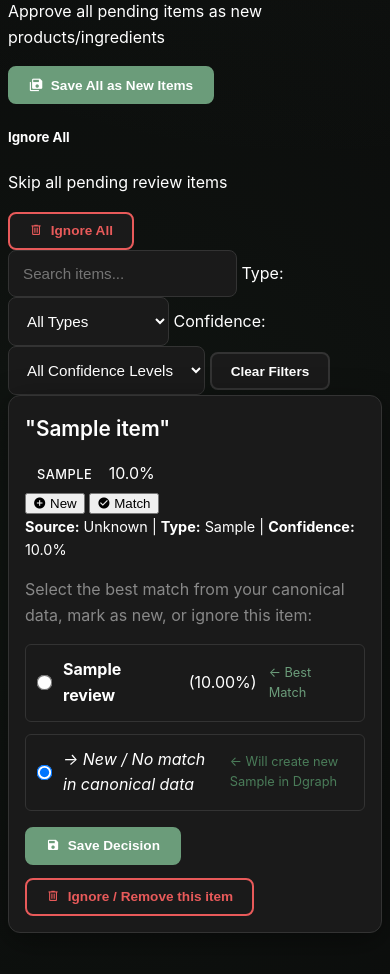
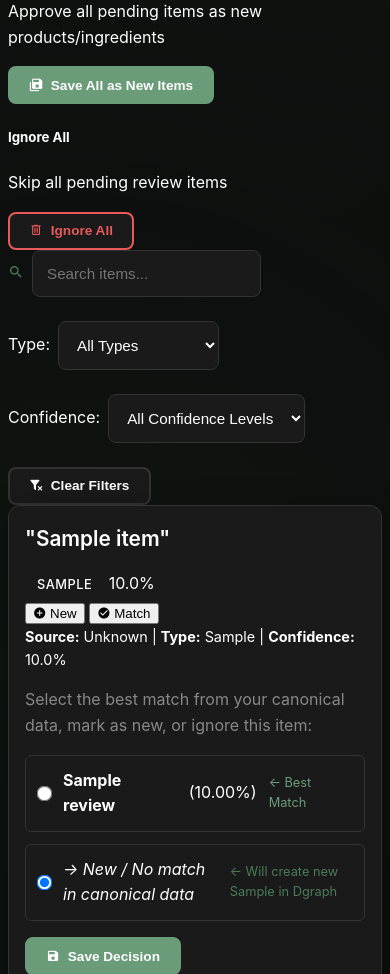
Before and after one commit to RakeshBobba03/PYP-ETL-Pipeline, a Flask app: template app/templates/reviews.html in a window 390 px wide. Shown: the part 1179-2153 px from the top of the page. Run offline with Flask 2, Linux system fonts and the light colour scheme; the template is opened without the code that fills it: values that come from a table or form of the project are taken from there, others are empty; tables that the repository leaves empty hold one stand-in row (values such as "Sample post"); some libraries are stand-ins or nearby versions.

Commit message:
feat: enhance UI styling and layout for reviews and base template
- Improve responsive design and visual consistency across templates
- Add enhanced CSS styling for better user experience
- Update navigation and layout components for improved accessibility
- Refine form controls and interactive elements styling

```diff
--- a/app/templates/reviews.html
+++ b/app/templates/reviews.html
@@ -99,14 +99,22 @@
 
   <!-- Smart Filtering -->
   <div class="filter-section">
-    <div class="filter-controls">
+    <div class="filter-controls" style="display: flex !important; flex-direction: row !important; gap: 1.5rem; align-items: center; flex-wrap: wrap; width: 100%;">
+      <div class="filter-group" style="display: flex !important; align-items: center; gap: 0.5rem; flex-shrink: 0;">
+        <i class="mdi mdi-magnify" style="color: var(--primary);"></i>
         <input type="text" id="search-input" placeholder="Search items..." class="search-input">
+      </div>
+
+      <div class="filter-group" style="display: flex !important; align-items: center; gap: 0.5rem; flex-shrink: 0;">
         <label for="type-filter" class="filter-label">Type:</label>
         <select id="type-filter" class="filter-select" title="Filter by item type">
           <option value="">All Types</option>
           <option value="product">Products Only</option>
           <option value="ingredient">Ingredients Only</option>
         </select>
+      </div>
+
+      <div class="filter-group" style="display: flex !important; align-items: center; gap: 0.5rem; flex-shrink: 0;">
         <label for="confidence-filter" class="filter-label">Confidence:</label>
         <select id="confidence-filter" class="filter-select" title="Filter by confidence level">
           <option value="">All Confidence Levels</option>
@@ -114,7 +122,12 @@
           <option value="medium">Medium (60-79%)</option>
           <option value="low">Low (<60%)</option>
         </select>
-      <button onclick="clearFilters()" class="btn btn-secondary">Clear Filters</button>
+      </div>
+
+      <button onclick="clearFilters()" class="btn btn-secondary">
+        <i class="mdi mdi-filter-remove"></i>
+        Clear Filters
+      </button>
     </div>
   </div>
 
@@ -235,86 +248,8 @@
 {% endblock %}
 
 <script>
-// Search and filtering functionality
-document.addEventListener('DOMContentLoaded', function() {
-  const searchInput = document.getElementById('search-input');
-  const typeFilter = document.getElementById('type-filter');
-  const confidenceFilter = document.getElementById('confidence-filter');
-  const reviewItems = document.querySelectorAll('.review-item');
-  const noResults = document.getElementById('no-results');
-
-  function filterItems() {
-    const searchTerm = searchInput.value.toLowerCase();
-    const selectedType = typeFilter.value;
-    const selectedConfidence = confidenceFilter.value;
-
-    let visibleCount = 0;
-
-    reviewItems.forEach(item => {
-      const itemName = item.dataset.name;
-      const itemType = item.dataset.type;
-      const itemConfidence = item.dataset.confidence;
-
-      const matchesSearch = !searchTerm || itemName.includes(searchTerm);
-      const matchesType = !selectedType || itemType === selectedType;
-      const matchesConfidence = !selectedConfidence || itemConfidence === selectedConfidence;
-
-      if (matchesSearch && matchesType && matchesConfidence) {
-        item.style.display = 'block';
-        visibleCount++;
-      } else {
-        item.style.display = 'none';
-      }
-    });
-
-    // Show/hide no results message
-    if (visibleCount === 0) {
-      noResults.style.display = 'block';
-    } else {
-      noResults.style.display = 'none';
-    }
-  }
-
-  // Add event listeners
-  searchInput.addEventListener('input', filterItems);
-  typeFilter.addEventListener('change', filterItems);
-  confidenceFilter.addEventListener('change', filterItems);
-});
-
-function clearFilters() {
-  document.getElementById('search-input').value = '';
-  document.getElementById('type-filter').value = '';
-  document.getElementById('confidence-filter').value = '';
-
-  // Show all items
-  document.querySelectorAll('.review-item').forEach(item => {
-    item.style.display = 'block';
-  });
-  document.getElementById('no-results').style.display = 'none';
-}
-
-function quickApprove(itemId, choice) {
-  // Create a form and submit it programmatically
-  const form = document.createElement('form');
-  form.method = 'POST';
-  form.action = `/reviews/handle_review/${itemId}`;
-
-  const csrfToken = document.querySelector('input[name="csrf_token"]').value;
-  const csrfInput = document.createElement('input');
-  csrfInput.type = 'hidden';
-  csrfInput.name = 'csrf_token';
-  csrfInput.value = csrfToken;
-
-  const choiceInput = document.createElement('input');
-  choiceInput.type = 'hidden';
-  choiceInput.name = 'choice';
-  choiceInput.value = choice;
-
-  form.appendChild(csrfInput);
-  form.appendChild(choiceInput);
-  document.body.appendChild(form);
-  form.submit();
-}
+// Event listeners are now set up in the base template
+console.log('Reviews page loaded - filters should be working!');
 </script>
 
 <style>
@@ -380,17 +315,27 @@ function quickApprove(itemId, choice) {
 
 .filter-section {
   margin-bottom: 2rem;
-  padding: 1rem;
+  padding: 1.5rem;
   background: var(--card-bg);
   border: 1px solid var(--border);
-  border-radius: 6px;
+  border-radius: 12px;
+  box-shadow: 0 4px 16px rgba(0, 0, 0, 0.3);
 }
 
 .filter-controls {
-  display: flex;
-  gap: 1rem;
+  display: flex !important;
+  gap: 1.5rem;
   align-items: center;
   flex-wrap: wrap;
+  flex-direction: row !important;
+  width: 100%;
+}
+
+.filter-group {
+  display: flex !important;
+  align-items: center;
+  gap: 0.5rem;
+  flex-shrink: 0;
 }
 
 .filter-label {
@@ -400,18 +345,34 @@ function quickApprove(itemId, choice) {
 }
 
 .search-input, .filter-select {
-  padding: 0.5rem;
+  padding: 0.75rem;
   border: 1px solid var(--border);
-  border-radius: 4px;
-  background: var(--bg);
+  border-radius: 8px;
+  background: var(--card-bg);
   color: var(--text);
   min-width: 150px;
+  transition: all 0.3s cubic-bezier(0.4, 0, 0.2, 1);
+}
+
+.search-input:focus, .filter-select:focus {
+  outline: none;
+  border-color: var(--primary);
+  box-shadow: 0 0 0 3px rgba(74, 124, 89, 0.2);
+  transform: translateY(-1px);
 }
 
 .btn-secondary {
   background: var(--card-bg);
   border: 1px solid var(--border);
   color: var(--text);
+  transition: all 0.3s cubic-bezier(0.4, 0, 0.2, 1);
+}
+
+.btn-secondary:hover {
+  background: var(--hover);
+  border-color: var(--primary);
+  transform: translateY(-1px);
+  box-shadow: 0 4px 12px rgba(0, 0, 0, 0.3);
 }
 
 .review-header {
@@ -497,6 +458,7 @@ function quickApprove(itemId, choice) {
   text-align: center;
   padding: 3rem;
   color: var(--muted);
+  animation: fadeIn 0.4s ease-out;
 }
 
 .no-results h3 {
@@ -504,10 +466,32 @@ function quickApprove(itemId, choice) {
   color: var(--text);
 }
 
+.review-item.filtered-out {
+  opacity: 0.3;
+  transform: scale(0.98);
+  transition: all 0.3s ease;
+}
+
+.filter-section {
+  position: relative;
+}
+
+.filter-section::before {
+  content: '';
+  position: absolute;
+  top: 0;
+  left: 0;
+  right: 0;
+  height: 2px;
+  background: linear-gradient(90deg, var(--primary), var(--accent));
+  border-radius: 12px 12px 0 0;
+}
+
 @media (max-width: 768px) {
   .filter-controls {
-    flex-direction: column;
-    align-items: stretch;
+    flex-direction: row;
+    align-items: center;
+    flex-wrap: wrap;
   }
 
   .search-input, .filter-select {
@@ -524,4 +508,6 @@ function quickApprove(itemId, choice) {
     justify-content: center;
   }
 }
+
+
 </style>
```
Also changed, not shown: app/templates/base.html (+110 -0 lines). Lines whose indentation alone changed are shown as unchanged.
